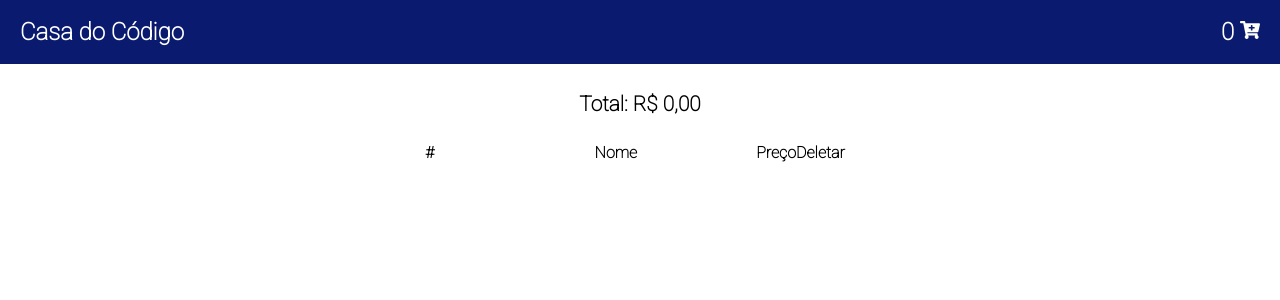
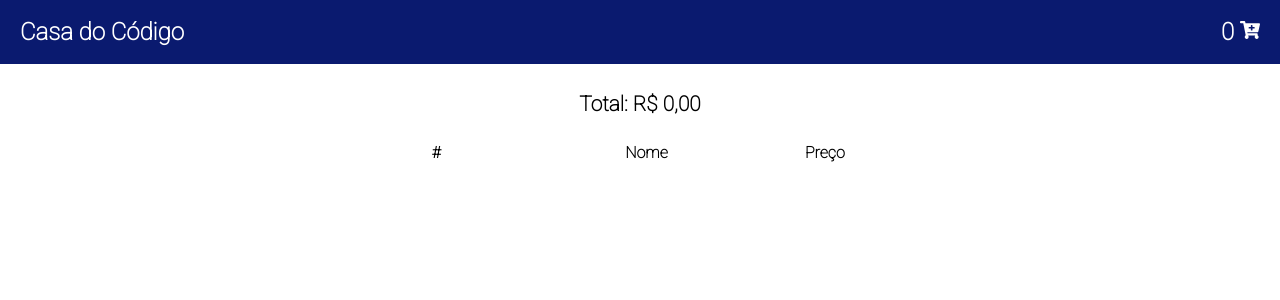
Before and after one commit to rafael-pc/casa-do-codigo, a React (Create React App) app: page /cart in a window 1280 px wide. Shown: the top 300 px of the page. Built offline with nearby package versions, Linux system fonts and the light colour scheme.

Commit message:
atualização css

```diff
--- a/src/pages/Cart/index.jsx
+++ b/src/pages/Cart/index.jsx
@@ -22,7 +22,6 @@ function Cart() {
             <th>#</th>
             <th>Nome</th>
             <th>Preço</th>
-            <th>Deletar</th>
           </tr>
         </thead>
         <tbody>
```
